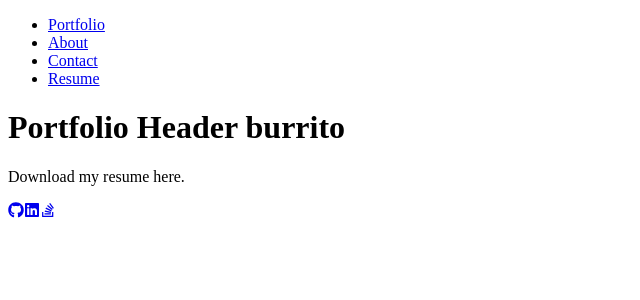
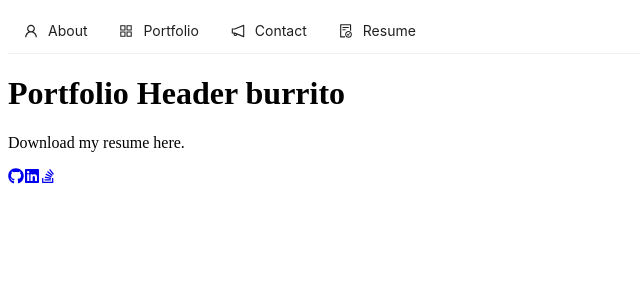
Before and after one commit to abmetheny/react-portfolio, a React (Create React App) app: page /resume in a window 1280 px wide. Shown: the top 300 px of the page, without its empty margins (0-640 px from the left). Built offline with nearby package versions, Linux system fonts and the light colour scheme.

Commit message:
Imported ant design and began styling nav bar

```diff
--- a/package.json
+++ b/package.json
@@ -3,6 +3,7 @@
   "version": "0.1.0",
   "private": true,
   "dependencies": {
+    "antd": "^5.4.7",
     "react": "^17.0.1",
     "react-dom": "^17.0.1",
     "react-icons": "^4.1.0",
--- a/src/components/Footer.js
+++ b/src/components/Footer.js
@@ -1,8 +1,5 @@
 import React from "react";
-import { FaGithub } from 'react-icons/fa';
-import { FaLinkedin } from 'react-icons/fa';
-import { FaStackOverflow } from 'react-icons/fa';
-
+import { FaGithub, FaLinkedin, FaStackOverflow } from 'react-icons/fa';
 
 function Footer() {
   return (
--- a/src/components/Navigation.js
+++ b/src/components/Navigation.js
@@ -1,26 +1,58 @@
 import React from 'react';
 import { Link } from "react-router-dom";
+import { AppstoreOutlined, UserOutlined, NotificationOutlined, FileDoneOutlined } from '@ant-design/icons';
+import type { MenuProps } from 'antd';
+import { Menu } from 'antd';
 
-// Here we are using object destructuring assignment to pluck off our variables from the props object
-// We assign them to their own variable names
-function Navigation({ currentPage, handlePageChange }) {
-  return (
-    <nav>
-    <ul>
-      <li>
-        <Link to="/portfolio">Portfolio</Link>
-      </li>
-      <li>
-        <Link to="/about">About</Link>
-      </li>
-      <li>
-        <Link to="/contact">Contact</Link>
-      </li>
-      <li>
-        <Link to="/resume">Resume</Link>
-      </li>
-    </ul>
-  </nav>
+function Navigation() {
+  const items = [
+    {
+      label: (<Link to="/">About</Link>),
+      key: 'about',
+      icon: <UserOutlined />
+    },
+    {
+      label: (<Link to="/portfolio">Portfolio</Link>),
+      key: 'portfolio',
+      icon: <AppstoreOutlined />
+    },
+    {
+      label: (<Link to="/contact">Contact</Link>),
+      key: 'contact',
+      icon: <NotificationOutlined />
+    },
+    {
+      label: (<Link to="/resume">Resume</Link>),
+      key: 'resume',
+      icon: <FileDoneOutlined />
+    },
+  ];
+
+  return <Menu mode="horizontal" items={items} />;
+
+
+  //   <nav>
+  //   <Menu>
+  //     <li>
+  //       <Link to="/portfolio">Portfolio</Link>
+  //     </li>
+  //     <li>
+  //       <Link to="/about">About</Link>
+  //     </li>
+  //     <li>
+  //       <Link to="/contact">Contact</Link>
+  //     </li>
+  //     <li>
+  //       <Link to="/resume">Resume</Link>
+  //     </li>
+  //   </Menu>
+  // </nav>
+
+
+
+
+
+
 
     // <ul className="nav nav-tabs">
     //   <li className="nav-item">
@@ -65,7 +97,6 @@ function Navigation({ currentPage, handlePageChange }) {
     //     </a>
     //   </li>
     // </ul>
-  );
 }
 
 export default Navigation;
```
Also changed, not shown: 1 other file (tests, documents, lock files or other folders).
